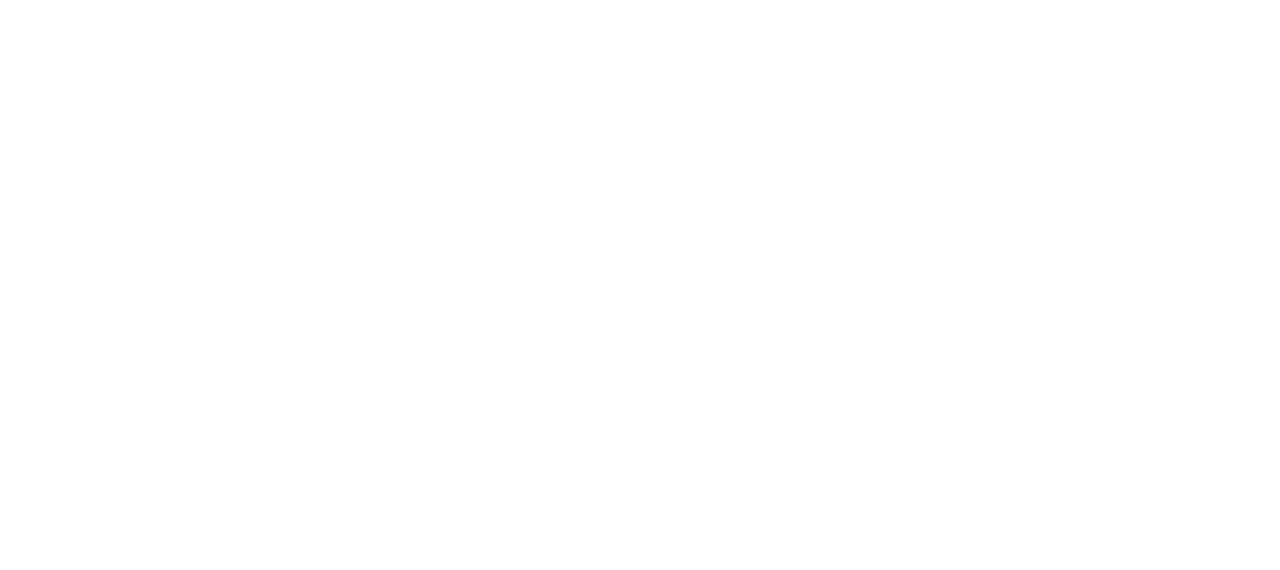
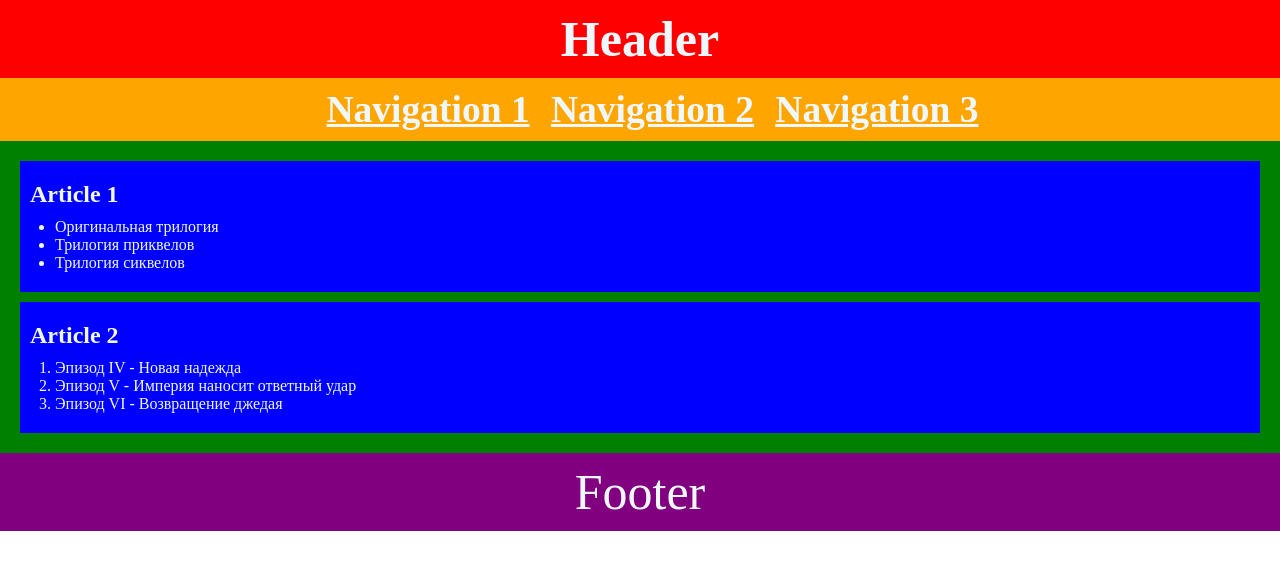
Before and after one commit to js-tasks-ru/htmlcss-20220120_kirill-voytin, a website: page 02-dz0/01-semantic-mockup/solution.html in a window 1280 px wide. Drawn offline with Linux system fonts and the light colour scheme.

Commit message:
Задача 2

```diff
--- a/02-dz0/01-semantic-mockup/solution.html
+++ b/02-dz0/01-semantic-mockup/solution.html
@@ -1,4 +1,95 @@
 <!DOCTYPE html>
 <html lang="ru">
-    <!-- Ваше решение -->
+<head>
+    <meta charset="UTF-8">
+    <meta http-equiv="X-UA-Compatible" content="IE=edge">
+    <meta name="viewport" content="width=device-width, initial-scale=1.0">
+    <title>Семантическая разметка страницы</title>
+</head>
+<body>
+    <header>
+        <H1 align="center"><b>Header</b></H1>
+        <nav>
+            <ul class="navbar">
+            <li><H1><u>Navigation 1</u></H1></li>
+            <li><H1><u>Navigation 2</u></H1></li>
+            <li><h1><u>Navigation 3</u></H1></li>
+            </ul>
+        </nav>
+    </header>
+
+     <Main>
+
+        <article>
+            <h2><b>Article 1</b></h2>
+            <p></p>
+            <ul class="article1">
+                <li>Оригинальная трилогия</li>
+                <li>Трилогия приквелов</li>
+                <li>Трилогия сиквелов</li>
+            </ul>
+        </article>
+        <article>
+            <h2><b>Article 2</b></h2>
+            <ol class="article2">
+                <li>Эпизод IV - Новая надежда</li>
+                <li>Эпизод V - Империя наносит ответный удар</li>
+                <li>Эпизод VI - Возвращение джедая</li>
+            </ol>
+        </article>
+
+    </Main>
+    <footer>
+        <h1 class="footer" align="center">Footer</h1>
+    </footer>
+    <style>
+        *{
+          box-sizing: border-box;
+          margin: 0;
+        }
+        header{
+            color: aliceblue;
+            background: red;
+            padding-top: 10px;
+            font-weight: 800px;
+            font-size: 25px;
+        }
+        nav{
+            color: aliceblue;
+            background: orange;
+            text-align: center;
+            padding: 10px;
+            margin-top: 10px;
+        }
+        main{
+            background: green;
+            padding: 10px;
+        }
+        article{
+            color: aliceblue;
+            background: blue;
+            margin: 10px;
+            padding: 20px 10px;
+        }
+        footer{
+            color: aliceblue;
+            background: purple;
+            padding: 10px;
+
+
+        }
+        ul.navbar> li{
+            display: inline-block;
+            list-style: none;
+            margin-right: 15px;
+        }
+        .article1, .article2{
+            padding: 10px 0 0 25px;
+        }
+        .footer{
+            font-size: 50px;
+            font-weight: 100;
+        }
+    </style>
+</body>
 </html>
```
